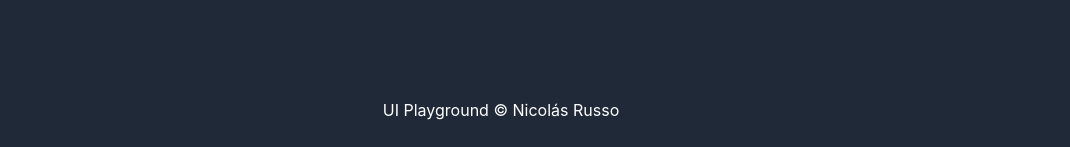
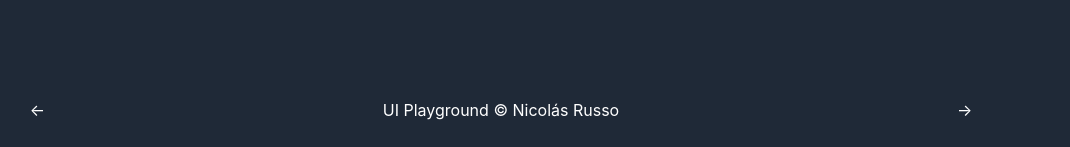
Before and after one commit to brainsaysno/next-playground, a Next.js app: page /projects/subscriptions in a window 1280 px wide. Shown: the part 650-797 px from the top of the page, without its empty margins (139-1209 px from the left). Built offline with nearby package versions, Linux system fonts and the light colour scheme.

Commit message:
feat: add links to footer

```diff
--- a/components/Projects/OneScreenLayout/OneScreenLayout.tsx
+++ b/components/Projects/OneScreenLayout/OneScreenLayout.tsx
@@ -1,17 +1,20 @@
+import Link from "next/link";
 import React, { PropsWithChildren } from "react";
 
-type Props = {};
+type Props = {leftArrowHref?: string, rightArrowHref?: string};
 
-function OneScreenLayout({ children }: PropsWithChildren<Props>) {
+function OneScreenLayout({ children, leftArrowHref="/projects", rightArrowHref="/projects" }: PropsWithChildren<Props>) {
   return (
     <div className="h-screen w-screen overflow-hidden">
       {children}
-      <footer className="bg-gray-800 text-white h-20 absolute bottom-0 w-screen flex items-center justify-center">
+      <footer className="bg-gray-800 text-white h-20 absolute bottom-0 w-screen flex items-center justify-around">
+        <Link href={leftArrowHref}>&larr;</Link>
+
         <p>
-          UI Playground &copy; Nicolás Russo
-        <a href="https://www.github.com/brainsaysno">
-        </a>
+          <Link href={rightArrowHref}>UI Playground</Link> &copy; Nicolás Russo
+          <a href="https://www.github.com/brainsaysno"></a>
         </p>
+        <Link href="/projects">&rarr;</Link>
       </footer>
     </div>
   );
--- a/components/Projects/ProjectCard/ProjectCard.tsx
+++ b/components/Projects/ProjectCard/ProjectCard.tsx
@@ -1,3 +1,4 @@
+import Link from "next/link";
 import React from "react";
 
 type Props = { name: string; link: string; description: string };
@@ -5,12 +6,12 @@ type Props = { name: string; link: string; description: string };
 function Card({ name, link, description }: Props) {
   return (
     <div className="w-1/5 border-violet-900 border rounded-md shadow-md shadow-violet-300">
-      <a href={link}>
+      <Link href={link}>
         <div className="p-4">
           <h2 className="text-lg text-violet-600">{name} &rarr;</h2>
           <p>{description}</p>
         </div>
-      </a>
+      </Link>
     </div>
   );
 }
```
